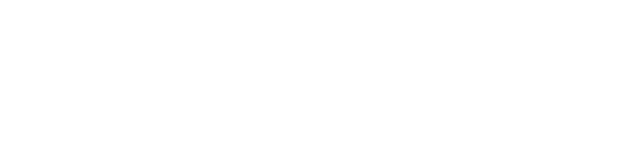
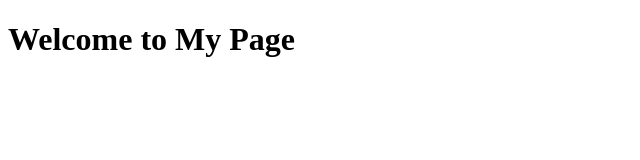
Before and after one commit to MarinovM03/SoftUni-HTML-CSS-Full-Course, a plain HTML site: page 01-Introduction to HTML and CSS/solo-practice/playground2.html in a window 1280 px wide. Shown: the whole page, without its empty margins (0-640 px from the left). Drawn offline with Linux system fonts and the light colour scheme.

Commit message:
Add header

```diff
--- a/01-Introduction to HTML and CSS/solo-practice/playground2.html
+++ b/01-Introduction to HTML and CSS/solo-practice/playground2.html
@@ -7,5 +7,9 @@
     <link rel="stylesheet" href="./playground2.css">
 </head>
 <body>
+    <header>
+        <h1>Welcome to My Page</h1>
+    </header>
+
 </body>
 </html>
```
